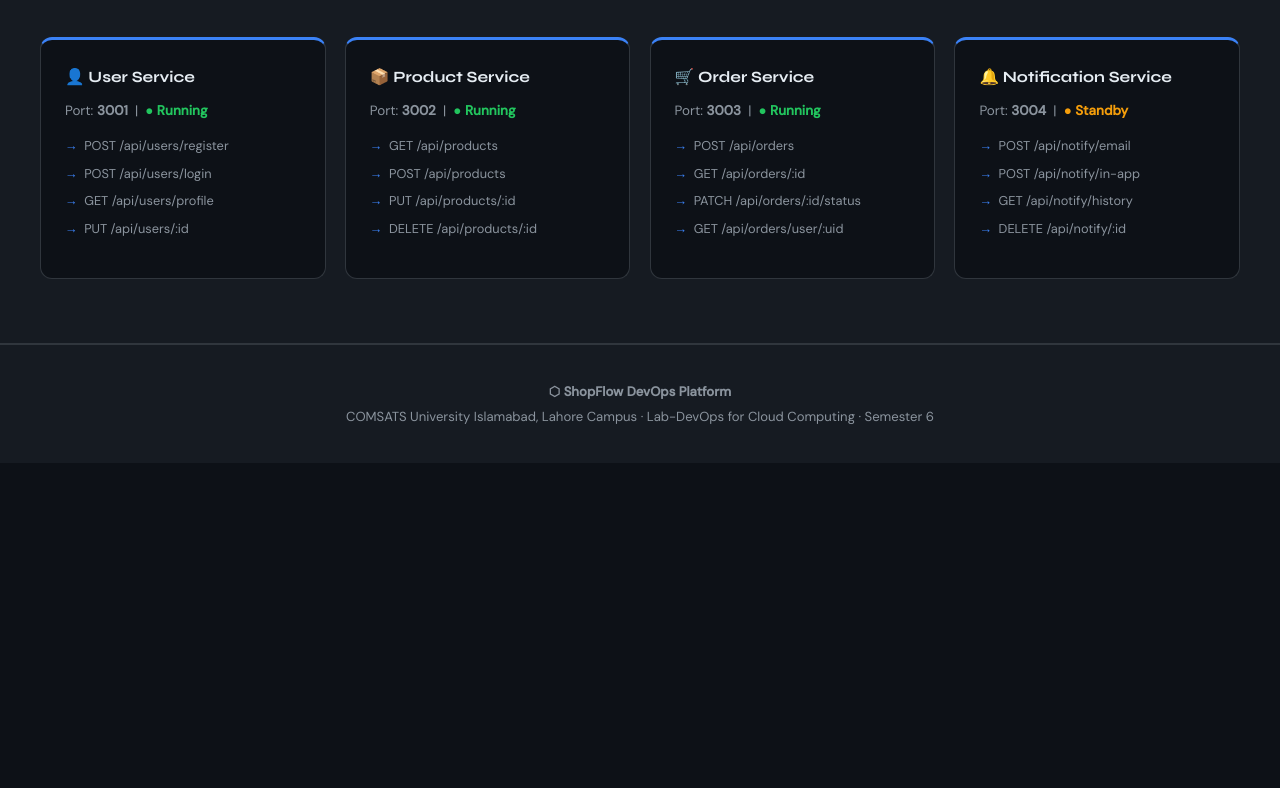
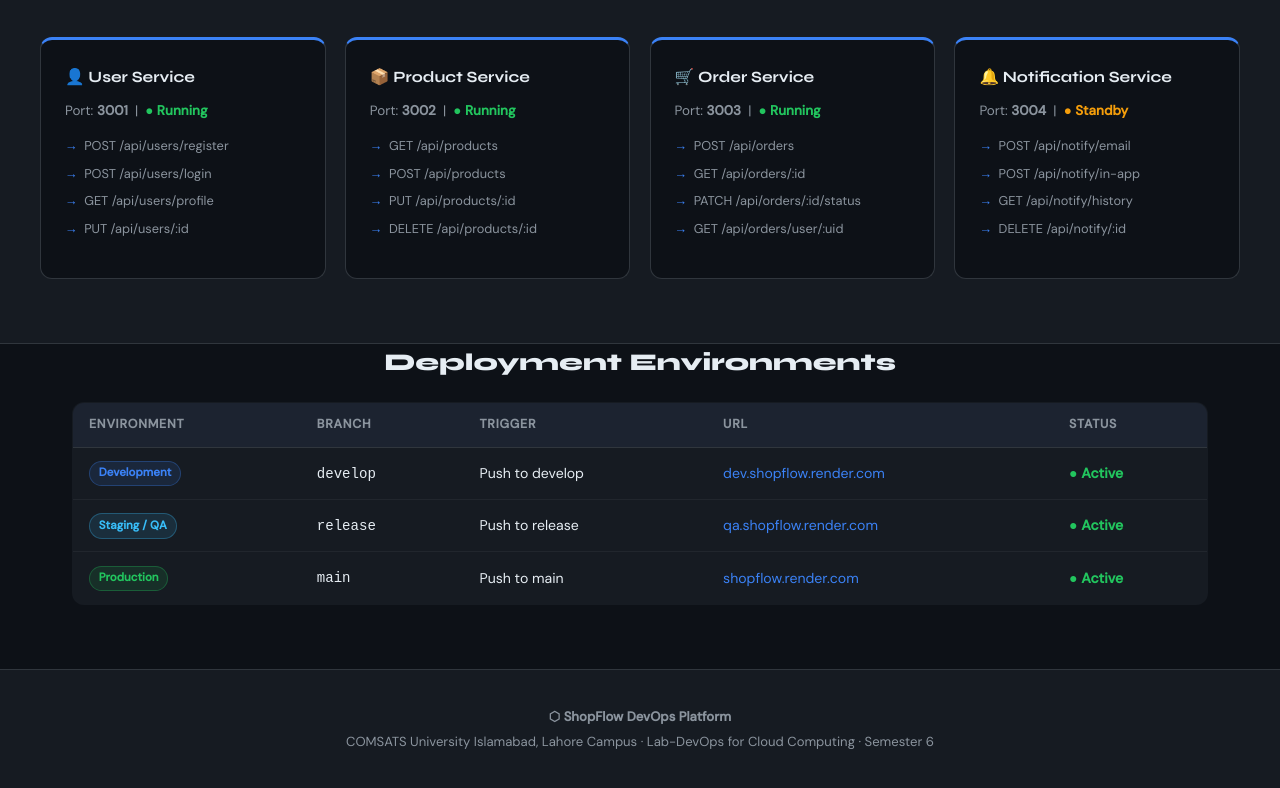
Before and after one commit to fatima-azfarr/Cloud-native-ecommerce-devops, a plain HTML site: page src/frontend/index.html in a window 1280 px wide. Shown: the part 2041-2829 px from the top of the page. Before the commit the page ends 2504 px from the top, so only its background shows below. Drawn offline with Linux system fonts and the light colour scheme.

Commit message:
Added deployment links in UI

```diff
--- a/src/frontend/index.html
+++ b/src/frontend/index.html
@@ -188,6 +188,45 @@
     </div>
   </div>
 
+  <!-- DEPLOYMENT ENVIRONMENTS TABLE -->
+  <div class="env-table-wrap">
+    <h2>Deployment Environments</h2>
+    <table class="env-table">
+      <thead>
+        <tr>
+          <th>Environment</th>
+          <th>Branch</th>
+          <th>Trigger</th>
+          <th>URL</th>
+          <th>Status</th>
+        </tr>
+      </thead>
+      <tbody>
+        <tr>
+          <td><span class="status-badge badge-processing">Development</span></td>
+          <td><code>develop</code></td>
+          <td>Push to develop</td>
+          <td><a href="#">dev.shopflow.render.com</a></td>
+          <td><span class="status-active">● Active</span></td>
+        </tr>
+        <tr>
+          <td><span class="status-badge badge-shipped">Staging / QA</span></td>
+          <td><code>release</code></td>
+          <td>Push to release</td>
+          <td><a href="#">qa.shopflow.render.com</a></td>
+          <td><span class="status-active">● Active</span></td>
+        </tr>
+        <tr>
+          <td><span class="status-badge badge-delivered">Production</span></td>
+          <td><code>main</code></td>
+          <td>Push to main</td>
+          <td><a href="#">shopflow.render.com</a></td>
+          <td><span class="status-active">● Active</span></td>
+        </tr>
+      </tbody>
+    </table>
+  </div>
+
   <!-- FOOTER -->
   <footer>
     <p><strong>⬡ ShopFlow DevOps Platform</strong></p>
```
